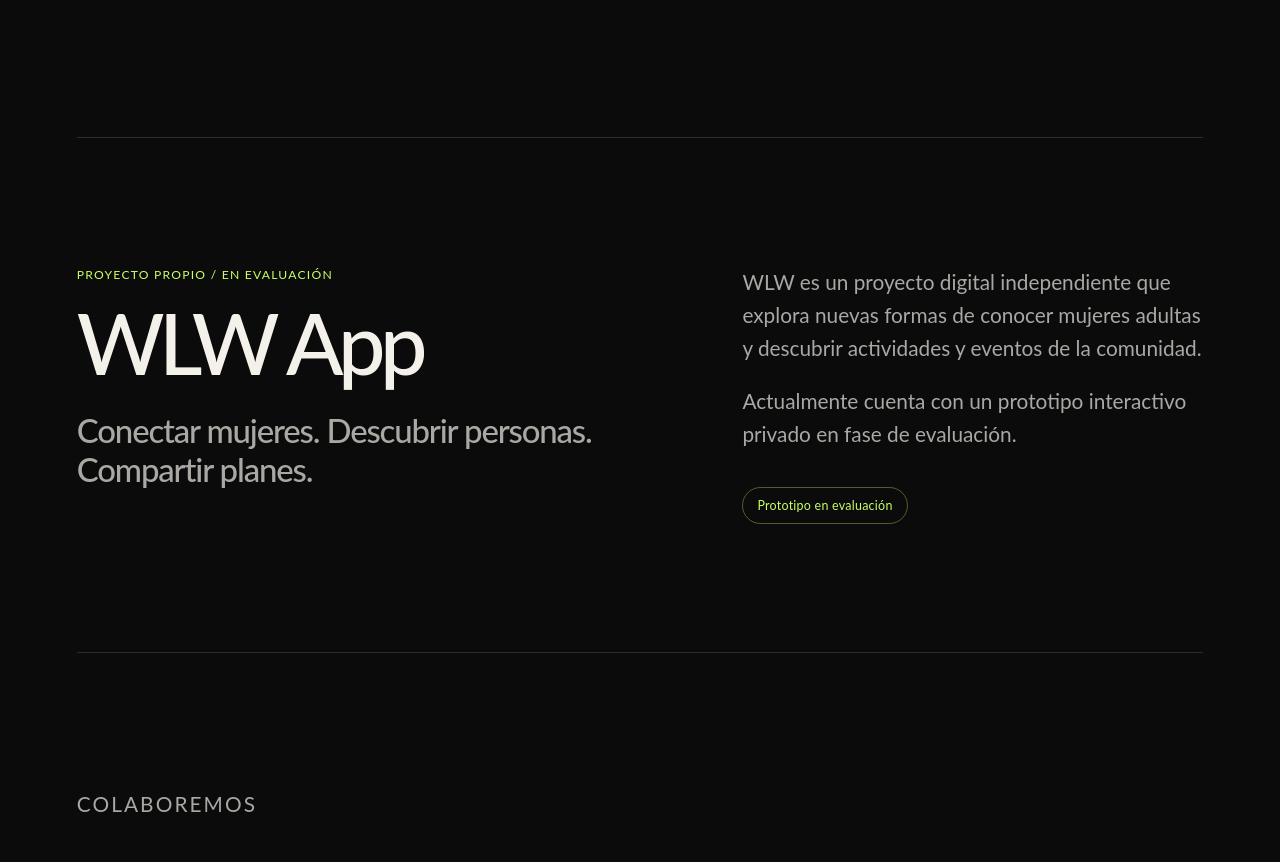
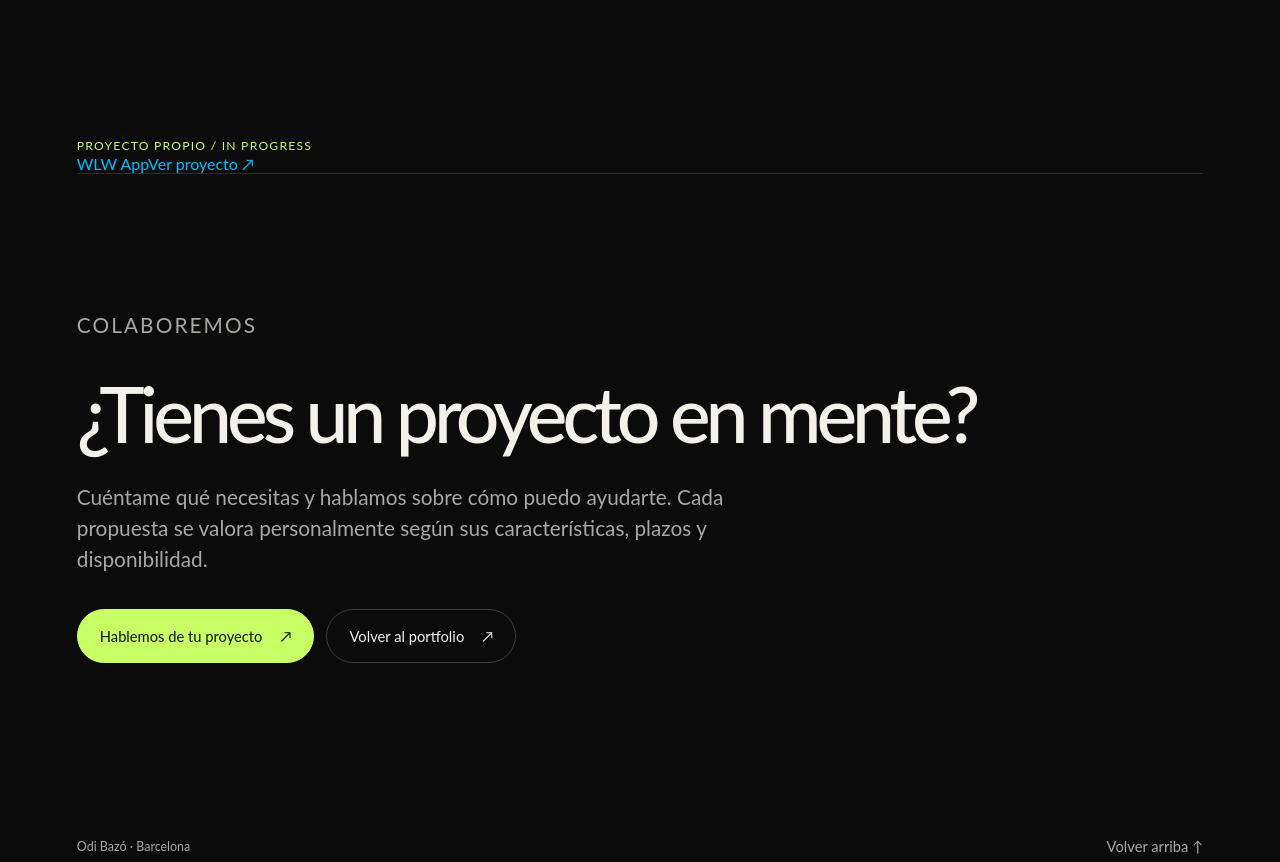
Before and after one commit to odibazo/portfolio, a Next.js app: page /odi-studio in a window 1280 px wide. Shown: the part 1200-2062 px from the top of the page. Built offline with nearby package versions, Linux system fonts and the light colour scheme.

Commit message:
refactor: replace WLW teaser in Studio with portfolio case-study link

```diff
--- a/pages/odi-studio.js
+++ b/pages/odi-studio.js
@@ -123,21 +123,12 @@ export default function OdiStudio() {
           </div>
         </section>
 
-        <section className={studio.ownProject} aria-labelledby="wlw-project-title">
-          <div className={studio.ownProjectHeading}>
-            <p className={home.kicker}>Proyecto propio / En evaluación</p>
-            <h2 id="wlw-project-title">WLW App<span>Conectar mujeres. Descubrir personas. Compartir planes.</span></h2>
-          </div>
-          <div className={studio.ownProjectCopy}>
-            <p>
-              WLW es un proyecto digital independiente que explora nuevas formas de
-              conocer mujeres adultas y descubrir actividades y eventos de la comunidad.
-            </p>
-            <p>
-              Actualmente cuenta con un prototipo interactivo privado en fase de evaluación.
-            </p>
-            <span className={studio.projectStatus}>Prototipo en evaluación</span>
-          </div>
+        <section className={studio.projectReference} aria-label="Proyecto propio">
+          <p className={home.kicker}>Proyecto propio / In progress</p>
+          <Link href="/projects/wlw" className={studio.projectReferenceLink}>
+            <span>WLW App</span>
+            <span>Ver proyecto ↗</span>
+          </Link>
         </section>
 
         <section className={studio.contact} aria-labelledby="studio-contact-title">
```
